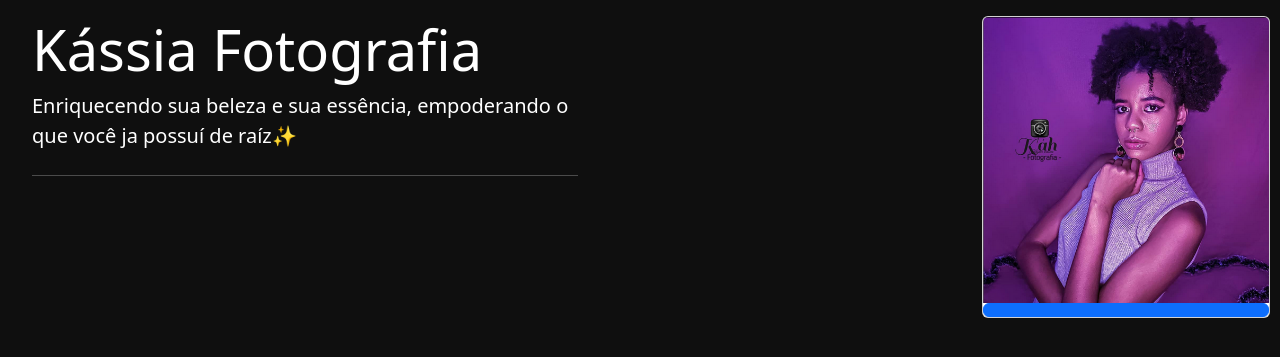
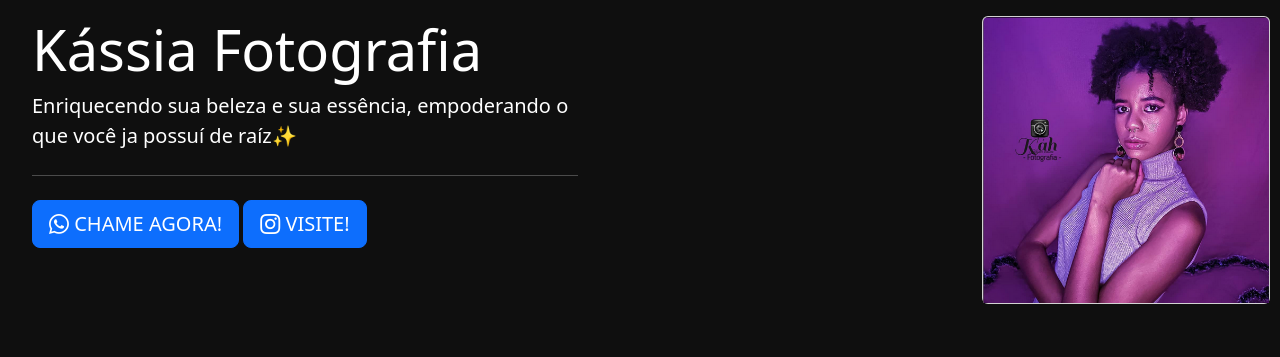
Before and after one commit to pedrotnascimento/site-de-fotografia, a Flask app: page / in a window 1280 px wide. Shown: the part 205-562 px from the top of the page. Run offline with Flask 2, Linux system fonts and the light colour scheme; some libraries are stand-ins or nearby versions.

Commit message:
chamada para acao

```diff
--- a/templates/index.html
+++ b/templates/index.html
@@ -4,6 +4,7 @@
 <head>
     <link href="https://cdn.jsdelivr.net/npm/bootstrap@5.2.2/dist/css/bootstrap.min.css" rel="stylesheet"
         integrity="sha384-Zenh87qX5JnK2Jl0vWa8Ck2rdkQ2Bzep5IDxbcnCeuOxjzrPF/et3URy9Bv1WTRi" crossorigin="anonymous">
+    <link rel="stylesheet" href="https://cdn.jsdelivr.net/npm/bootstrap-icons@1.9.1/font/bootstrap-icons.css">
     <style>
         body {
             background-color: rgb(15, 15, 15);
@@ -71,7 +72,8 @@
                     </p>
                     <!-- Frase de marketing-->
                     <hr class="my-4">
-                    <!-- <a class="btn btn-primary btn-lg" href="#" role="button">Chame agora!</a> -->
+                    <a class="btn btn-primary btn-lg" href="#" role="button"><i class="bi bi-whatsapp"></i> CHAME AGORA!</a>
+                    <a class="btn btn-primary btn-lg" href="#" role="button"><i class="bi bi-instagram"></i> VISITE!</a>
                 </div>
             </div>
 
@@ -79,10 +81,15 @@
                 <div class="card" style="width: 18rem; ">
                     <img class="card-img-top" src={{ url_for("static", filename="fotografa.png" )}}
                         alt="Card image cap">
+                    <!-- <div class="row justify-content-around">
+                        <div class="col-1">
+                            <a href="#" class="btn btn-primary"><i class="bi bi-instagram"></i></a>
+                        </div>
+                        <div class="col-1">
+                            <a href="#" class="btn btn-primary"><i class="bi bi-whatsapp"></i></a>
+                        </div>
+                    </div> -->
 
-                    <!-- <a href="#" class="btn btn-primary">Instagram</a> -->
-                    <a href="#" class="btn btn-primary"><i class="bi bi-whatsapp"></i>
-                    </a>
                 </div>
             </div>
         </div>
```
